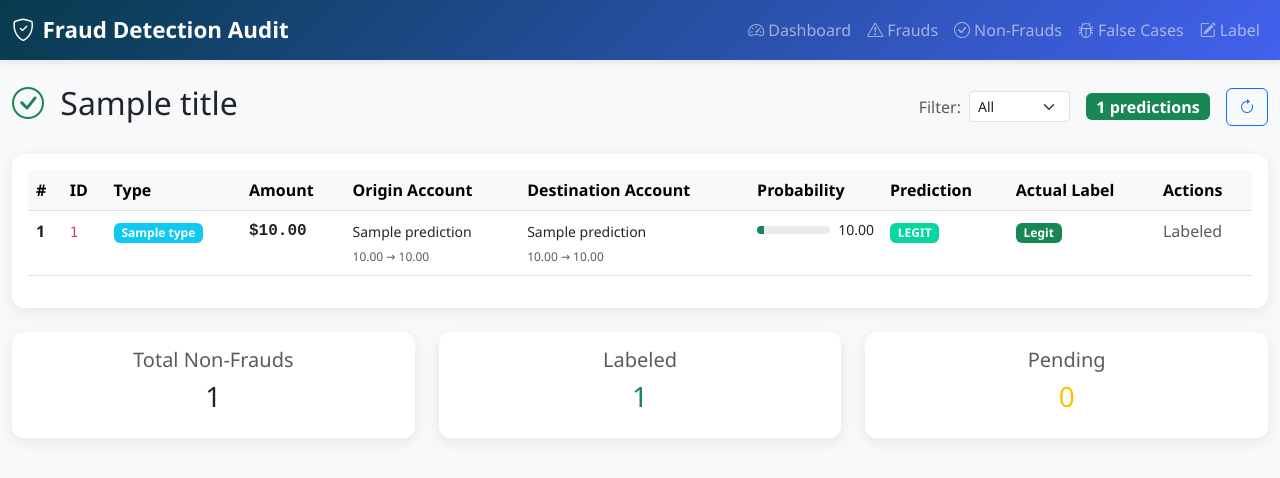
After one commit to Celesca/final-project-mlops, a Flask app: template 5_Audit_Web_App/templates/non_frauds_list.html in a window 1280 px wide. The commit adds this page. Shown: the top 478 px of the page. Run offline with Flask 3, Linux system fonts and the light colour scheme; the template is opened without the code that fills it: most values are stand-ins (such as "Sample title", 1, 10 or a date in 2020).

Commit message:
fix: frontend functions

```diff
--- a/5_Audit_Web_App/app.py
+++ b/5_Audit_Web_App/app.py
@@ -227,31 +227,65 @@ def false_cases():
                          false_negatives=false_negatives)
 
 
+def filter_by_label_status(predictions, label_filter):
+    """Filter predictions by label status (all, labeled, pending)."""
+    if label_filter == 'labeled':
+        return [p for p in predictions if p.get('actual_label') is not None]
+    elif label_filter == 'pending':
+        return [p for p in predictions if p.get('actual_label') is None]
+    return predictions  # 'all' or no filter
+
+
 @app.route('/frauds')
 def frauds_list():
-    """Page showing all fraud predictions."""
+    """Page showing all fraud predictions with filter and link to manual labeling."""
+    label_filter = request.args.get('filter', 'all')
     frauds = fetch_frauds()
-    return render_template('predictions_list.html',
-                         predictions=frauds,
+    filtered_frauds = filter_by_label_status(frauds, label_filter)
+
+    # Add index numbers for display (matching the original list position)
+    for i, fraud in enumerate(filtered_frauds, 1):
+        fraud['display_index'] = i
+
+    return render_template('frauds_list.html',
+                         predictions=filtered_frauds,
                          title='Fraud Predictions',
-                         prediction_type='fraud')
+                         prediction_type='fraud',
+                         current_filter=label_filter)
 
 
 @app.route('/non_frauds')
 def non_frauds_list():
-    """Page showing all non-fraud predictions."""
+    """Page showing all non-fraud predictions with inline labeling."""
+    label_filter = request.args.get('filter', 'all')
     non_frauds = fetch_non_frauds()
-    return render_template('predictions_list.html',
-                         predictions=non_frauds,
+    filtered_non_frauds = filter_by_label_status(non_frauds, label_filter)
+
+    return render_template('non_frauds_list.html',
+                         predictions=filtered_non_frauds,
                          title='Non-Fraud Predictions',
-                         prediction_type='non_fraud')
+                         prediction_type='non_fraud',
+                         current_filter=label_filter)
 
 
 @app.route('/manual_labeling')
 def manual_labeling():
-    """Manual labeling interface for unlabeled predictions."""
-    transactions = get_unlabeled_predictions(50)
-    return render_template('manual_labeling.html', transactions=transactions)
+    """Manual labeling interface for FRAUD predictions only."""
+    # Get all fraud predictions that are pending labeling
+    frauds = fetch_frauds()
+    unlabeled_frauds = [f for f in frauds if f.get('actual_label') is None]
+    # Sort by probability (highest first for most interesting cases)
+    unlabeled_frauds.sort(key=lambda x: x.get('predict_proba', 0), reverse=True)
+
+    # Add original index (position in the full fraud list) for reference
+    all_frauds = fetch_frauds()
+    fraud_id_to_index = {f.get('id') or f.get('transaction_id'): i + 1 for i, f in enumerate(all_frauds)}
+
+    for fraud in unlabeled_frauds:
+        fraud_id = fraud.get('id') or fraud.get('transaction_id')
+        fraud['original_index'] = fraud_id_to_index.get(fraud_id, 0)
+
+    return render_template('manual_labeling.html', transactions=unlabeled_frauds[:50])
 
 
 @app.route('/label_transaction', methods=['POST'])
@@ -260,6 +294,7 @@ def label_transaction():
     try:
         prediction_id = request.form.get('prediction_id') or request.form.get('transaction_id')
         manual_label = request.form.get('manual_label') or request.form.get('actual_label')
+        return_to = request.form.get('return_to', 'manual_labeling')
 
         if not prediction_id or manual_label not in ['0', '1', 'true', 'false', 'True', 'False']:
             flash('Invalid data provided', 'error')
@@ -282,7 +317,13 @@ def label_transaction():
         print(f"Error in label_transaction: {e}")
         flash('Error processing request', 'error')
 
-    return redirect(url_for('manual_labeling'))
+    # Redirect based on return_to parameter
+    if return_to == 'non_frauds':
+        return redirect(url_for('non_frauds_list'))
+    elif return_to == 'frauds':
+        return redirect(url_for('frauds_list'))
+    else:
+        return redirect(url_for('manual_labeling'))
 
 
 # ============================================================================
--- /dev/null
+++ b/5_Audit_Web_App/templates/non_frauds_list.html
@@ -0,0 +1,168 @@
+{% extends "base.html" %}
+
+{% block title %}{{ title }} - Fraud Detection Audit{% endblock %}
+
+{% block content %}
+<div class="py-4">
+    <div class="d-flex justify-content-between align-items-center mb-4">
+        <h2>
+            <i class="bi bi-check-circle text-success me-2"></i>
+            {{ title }}
+        </h2>
+        <div class="d-flex align-items-center gap-3">
+            <!-- Filter Dropdown -->
+            <div class="d-flex align-items-center gap-2">
+                <label class="text-muted mb-0">Filter:</label>
+                <select class="form-select form-select-sm" style="width: auto;"
+                        onchange="window.location.href='{{ url_for('non_frauds_list') }}?filter=' + this.value">
+                    <option value="all" {% if current_filter == 'all' %}selected{% endif %}>All</option>
+                    <option value="pending" {% if current_filter == 'pending' %}selected{% endif %}>Pending</option>
+                    <option value="labeled" {% if current_filter == 'labeled' %}selected{% endif %}>Labeled</option>
+                </select>
+            </div>
+
+            <span class="badge bg-success fs-6">{{ predictions|length }} predictions</span>
+
+            <button class="btn btn-outline-primary" onclick="location.reload()">
+                <i class="bi bi-arrow-clockwise"></i>
+            </button>
+        </div>
+    </div>
+
+    {% if predictions %}
+    <div class="card">
+        <div class="card-body">
+            <div class="table-responsive">
+                <table class="table table-hover">
+                    <thead class="table-light">
+                        <tr>
+                            <th>#</th>
+                            <th>ID</th>
+                            <th>Type</th>
+                            <th>Amount</th>
+                            <th>Origin Account</th>
+                            <th>Destination Account</th>
+                            <th>Probability</th>
+                            <th>Prediction</th>
+                            <th>Actual Label</th>
+                            <th>Actions</th>
+                        </tr>
+                    </thead>
+                    <tbody>
+                        {% for p in predictions %}
+                        <tr>
+                            <td><strong>{{ loop.index }}</strong></td>
+                            <td><code>{{ p.id or p.transaction_id }}</code></td>
+                            <td>
+                                <span class="badge bg-info">{{ p.type }}</span>
+                            </td>
+                            <td class="amount-cell">${{ "%.2f"|format(p.amount) }}</td>
+                            <td>
+                                <small>{{ p.nameOrig }}</small><br>
+                                <span class="text-muted" style="font-size: 0.75rem;">
+                                    {{ "%.2f"|format(p.oldbalanceOrg) }} → {{ "%.2f"|format(p.newbalanceOrig) }}
+                                </span>
+                            </td>
+                            <td>
+                                <small>{{ p.nameDest }}</small><br>
+                                <span class="text-muted" style="font-size: 0.75rem;">
+                                    {{ "%.2f"|format(p.oldbalanceDest) }} → {{ "%.2f"|format(p.newbalanceDest) }}
+                                </span>
+                            </td>
+                            <td>
+                                <div class="d-flex align-items-center">
+                                    <div class="progress flex-grow-1" style="height: 8px;">
+                                        <div class="progress-bar bg-success"
+                                             style="width: {{ (p.predict_proba * 100)|int }}%"></div>
+                                    </div>
+                                    <span class="ms-2 small">{{ "%.2f"|format(p.predict_proba) }}</span>
+                                </div>
+                            </td>
+                            <td>
+                                <span class="badge badge-legitimate">LEGIT</span>
+                            </td>
+                            <td>
+                                {% if p.actual_label is not none %}
+                                    {% if p.actual_label %}
+                                    <span class="badge bg-danger">Fraud</span>
+                                    {% else %}
+                                    <span class="badge bg-success">Legit</span>
+                                    {% endif %}
+                                {% else %}
+                                <span class="badge badge-pending">Pending</span>
+                                {% endif %}
+                            </td>
+                            <td>
+                                {% if p.actual_label is none %}
+                                <!-- Inline Labeling Buttons for Non-Frauds -->
+                                <div class="btn-group btn-group-sm">
+                                    <form action="{{ url_for('label_transaction') }}" method="POST" class="d-inline">
+                                        <input type="hidden" name="prediction_id" value="{{ p.id or p.transaction_id }}">
+                                        <input type="hidden" name="manual_label" value="1">
+                                        <input type="hidden" name="return_to" value="non_frauds">
+                                        <button type="submit" class="btn btn-outline-danger btn-sm" title="Mark as Fraud">
+                                            <i class="bi bi-x-circle"></i>
+                                        </button>
+                                    </form>
+                                    <form action="{{ url_for('label_transaction') }}" method="POST" class="d-inline">
+                                        <input type="hidden" name="prediction_id" value="{{ p.id or p.transaction_id }}">
+                                        <input type="hidden" name="manual_label" value="0">
+                                        <input type="hidden" name="return_to" value="non_frauds">
+                                        <button type="submit" class="btn btn-outline-success btn-sm" title="Mark as Legitimate">
+                                            <i class="bi bi-check-circle"></i>
+                                        </button>
+                                    </form>
+                                </div>
+                                {% else %}
+                                <span class="text-muted">Labeled</span>
+                                {% endif %}
+                            </td>
+                        </tr>
+                        {% endfor %}
+                    </tbody>
+                </table>
+            </div>
+        </div>
+    </div>
+
+    <!-- Quick Stats -->
+    <div class="row mt-4">
+        <div class="col-md-4">
+            <div class="card text-center">
+                <div class="card-body">
+                    <h5 class="text-muted">Total Non-Frauds</h5>
+                    <h3>{{ predictions|length }}</h3>
+                </div>
+            </div>
+        </div>
+        <div class="col-md-4">
+            <div class="card text-center">
+                <div class="card-body">
+                    <h5 class="text-muted">Labeled</h5>
+                    <h3 class="text-success">{{ predictions|selectattr('actual_label', 'defined')|selectattr('actual_label', 'ne', none)|list|length }}</h3>
+                </div>
+            </div>
+        </div>
+        <div class="col-md-4">
+            <div class="card text-center">
+                <div class="card-body">
+                    <h5 class="text-muted">Pending</h5>
+                    <h3 class="text-warning">{{ predictions|selectattr('actual_label', 'none')|list|length }}</h3>
+                </div>
+            </div>
+        </div>
+    </div>
+    {% else %}
+    <div class="alert alert-info">
+        <i class="bi bi-info-circle me-2"></i>
+        {% if current_filter == 'pending' %}
+        No pending non-fraud predictions to label. All cases have been reviewed!
+        {% elif current_filter == 'labeled' %}
+        No labeled non-fraud predictions found.
+        {% else %}
+        No non-fraud predictions found.
+        {% endif %}
+    </div>
+    {% endif %}
+</div>
+{% endblock %}
```
Also changed, not shown: 5_Audit_Web_App/templates/frauds_list.html (added, +136 -0 lines), 5_Audit_Web_App/templates/manual_labeling.html (+20 -14 lines).
